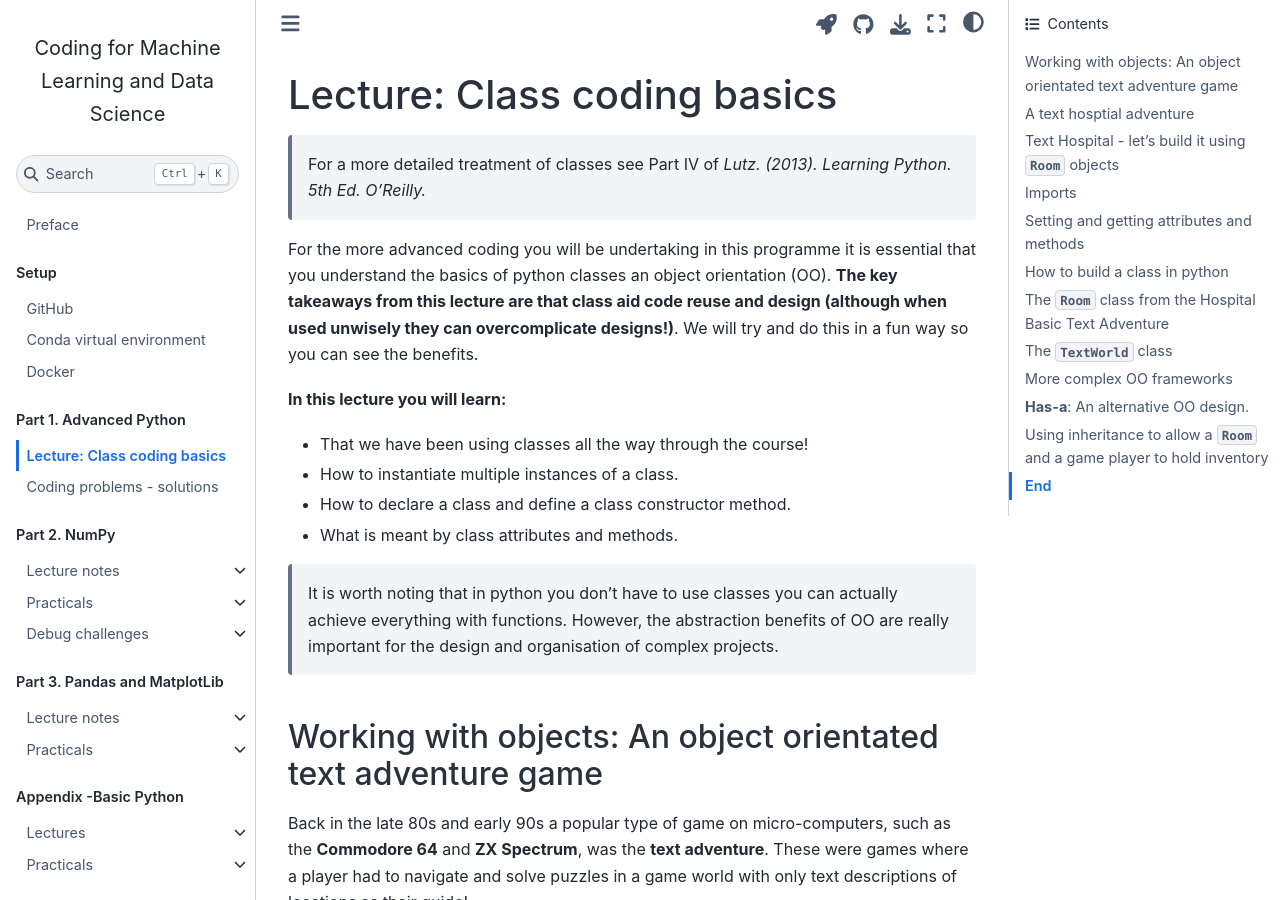
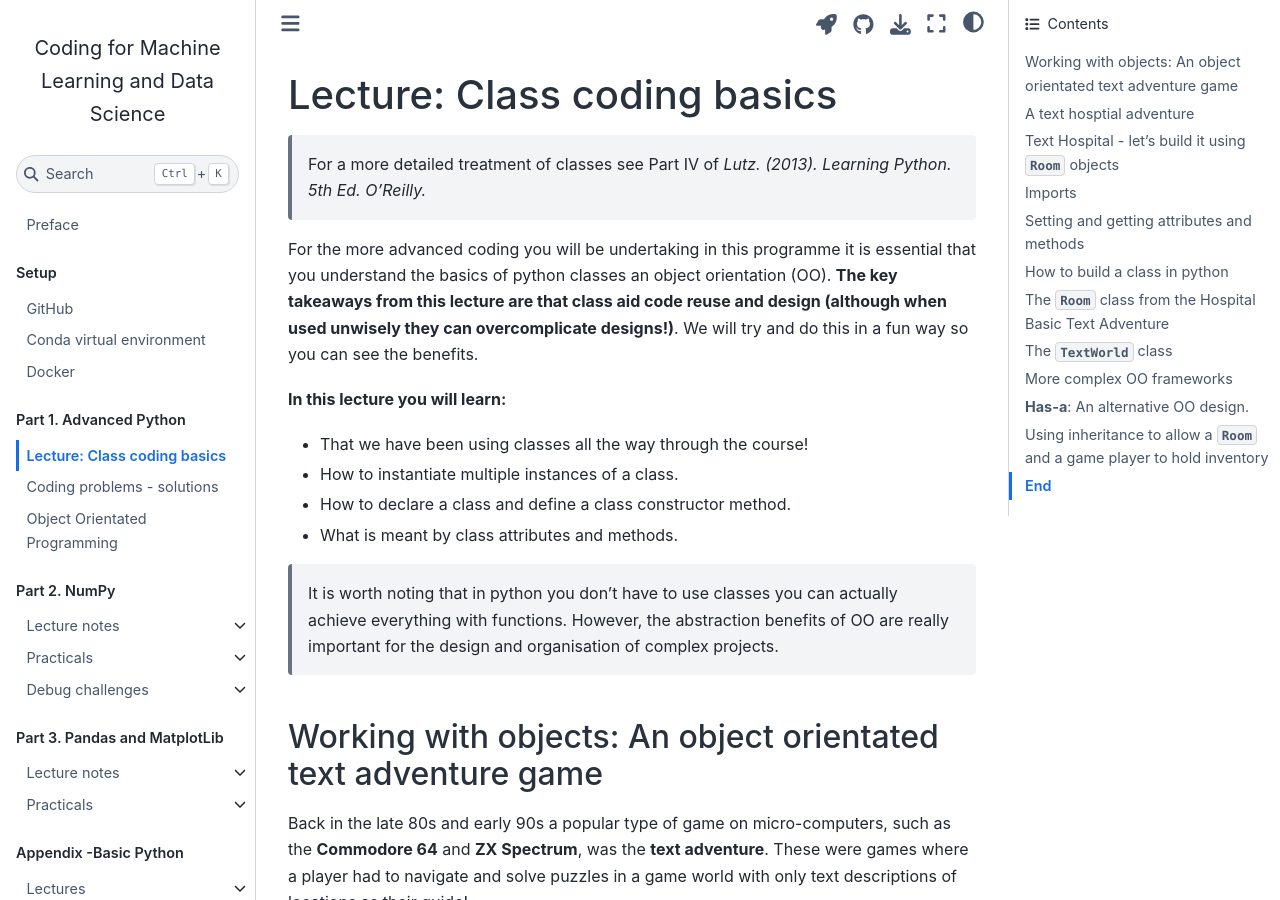
Before and after one commit to health-data-science-OR/coding-for-ml, a Jupyter Book: the page built from content/01_advanced_python/lecture/01_python_classes.ipynb, in a window 1280 px wide and 900 px high. Built offline with Jupyter Book 1.0.4 settings and Sphinx 7.4.7 and the Sphinx Book theme 1.1.4, drawn with Linux system fonts in a browser that asks for light colours; part of the change alters nothing that is shown.

Commit message:
OOP: initial seciton

```diff
--- a/_toc.yml
+++ b/_toc.yml
@@ -11,6 +11,7 @@
   chapters:
   - file: content/01_advanced_python/lecture/01_python_classes
   - file: content/01_advanced_python/labs/01_refresher_problems
+  - file: content/01_advanced_python/labs/02_oop
 
 
 - part: Part 2. NumPy
```
Also changed, not shown: content/01_advanced_python/labs/02_oop.ipynb, content/01_advanced_python/lecture/01_python_classes.ipynb, 1 other file.
